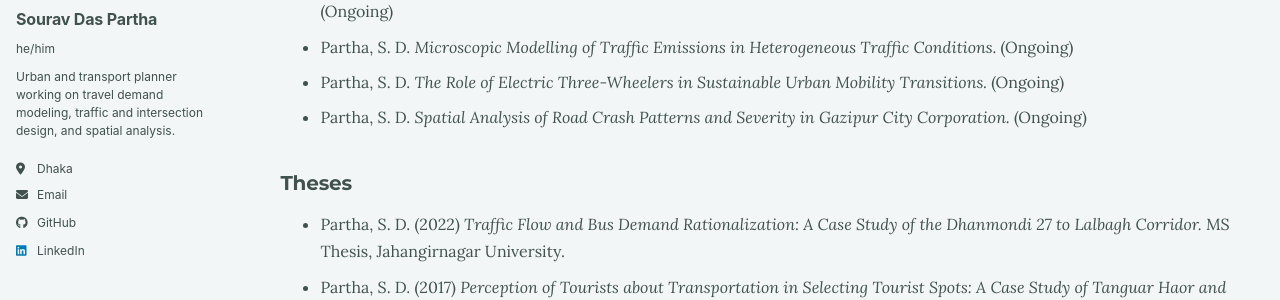
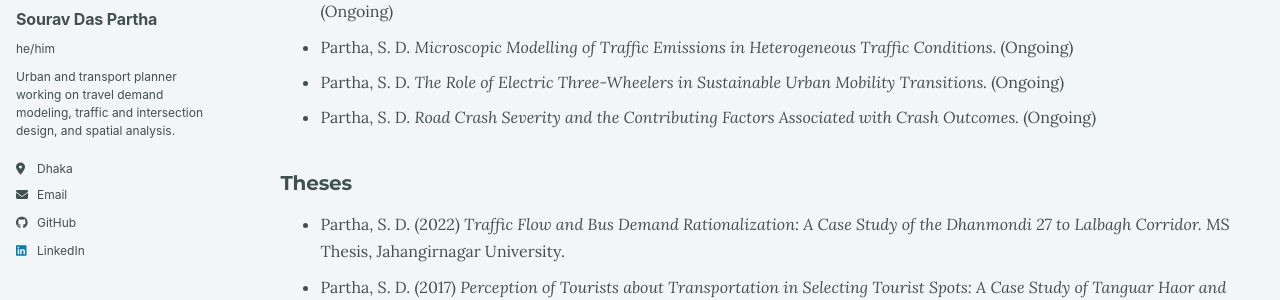
Before and after one commit to souravdaspartha/souravdaspartha.github.io, a Jekyll site: the page built from _pages/publications.html, in a window 1280 px wide. Shown: the part 229-529 px from the top of the page. Built offline with Jekyll 4.4.1, drawn with Linux system fonts in a browser that asks for light colours; a script bundle is joined from its source files by our own code; library files that are not in the unit come from our copies.

Commit message:
Update publications.html

```diff
--- a/_pages/publications.html
+++ b/_pages/publications.html
@@ -11,7 +11,7 @@ author_profile: true
 <li>Partha, S. D. <em>Travel Demand Modelling with Limited Data: Adapting the Four-Step Framework for Low-Resource Urban Contexts.</em> (Ongoing)</li>
 <li>Partha, S. D. <em>Microscopic Modelling of Traffic Emissions in Heterogeneous Traffic Conditions.</em> (Ongoing)</li>
 <li>Partha, S. D. <em>The Role of Electric Three-Wheelers in Sustainable Urban Mobility Transitions.</em> (Ongoing)</li>
-<li>Partha, S. D. <em>Spatial Analysis of Road Crash Patterns and Severity in Gazipur City Corporation.</em> (Ongoing)</li>
+<li>Partha, S. D. <em>Road Crash Severity and the Contributing Factors Associated with Crash Outcomes.</em> (Ongoing)</li>
 </ul>
 
 <h2>Theses</h2>
```
